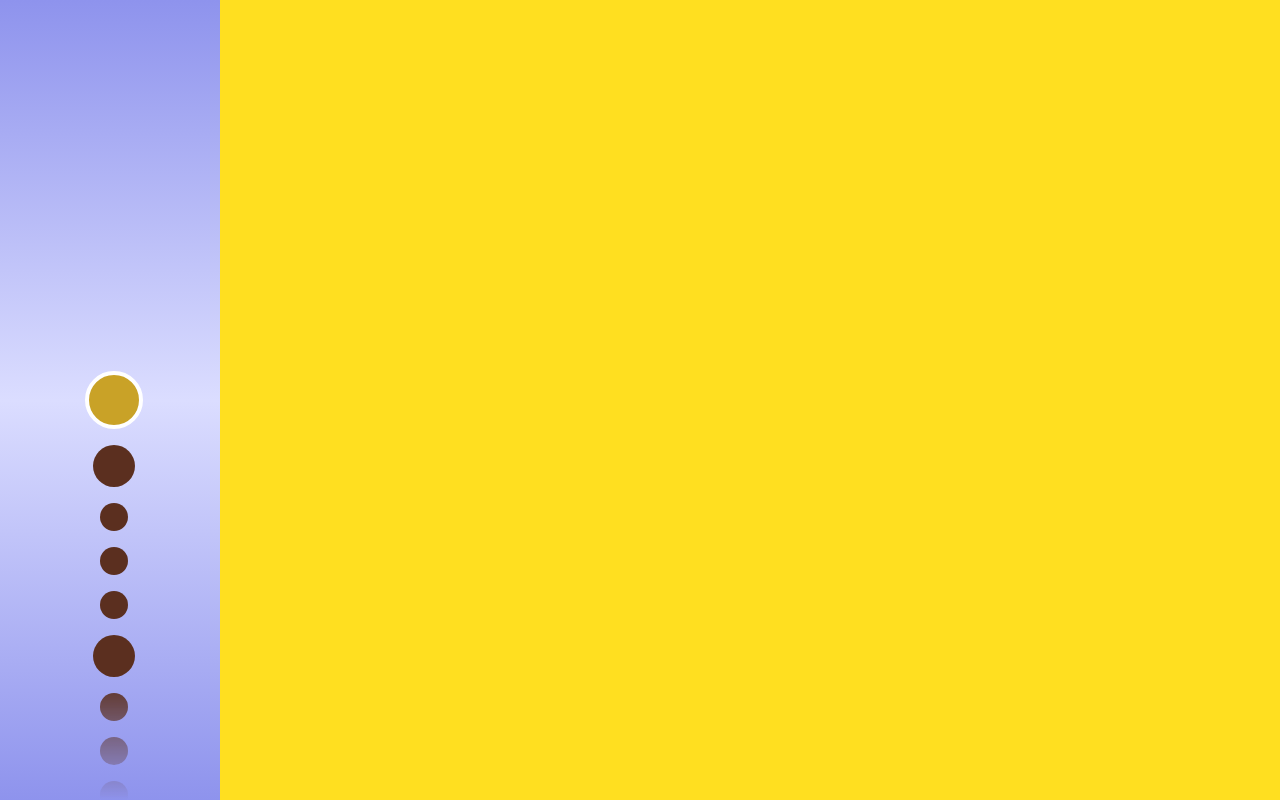
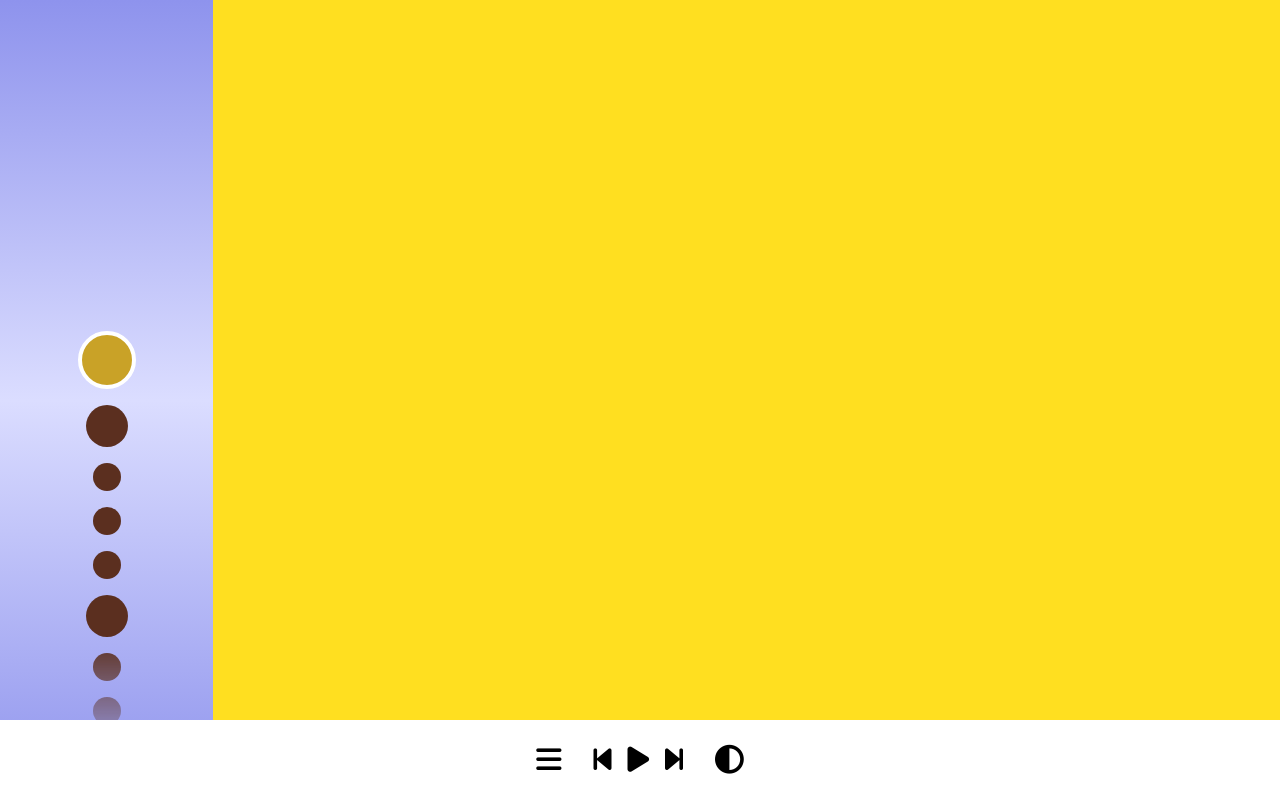
Before and after one commit to RenatoLois/terco, a website: page index.html in a window 1280 px wide. Drawn offline with nearby package versions, Linux system fonts and the light colour scheme; files that its build step writes are made by us from their sources.

Commit message:
control panel

```diff
--- a/css/style.css
+++ b/css/style.css
@@ -14,6 +14,9 @@
 
     --bg-color: linear-gradient(to bottom, #8e93ed, #dbddff, #8e93ed);
     --bg-color-dark: linear-gradient(to bottom, #060726, #414237, #060726);
+
+    --control-panel-bg-light: #fff;
+    --control-panel-bg-dark: #000;
   }
 
   body {
@@ -22,6 +25,10 @@
 
   body.dark {
     background-image: var(--bg-color-dark);
+  }
+
+  .main-container {
+    @apply h-[90vh];
   }
 
   .terco {
@@ -63,5 +70,15 @@
 
   .conta-p {
     @apply rounded-full h-(--conta-p-size) w-(--conta-p-size);
+
+  }
+
+  .control-panel {
+    height: 10vh;
+    @apply bg-(--control-panel-bg-light) text-black;
+  }
+
+  body.dark .control-panel {
+    @apply bg-(--control-panel-bg-dark) text-white;
   }
 }
--- a/index.html
+++ b/index.html
@@ -5,19 +5,14 @@
     <meta name="viewport" content="width=device-width, initial-scale=1">
     <title>Ter&ccedil;o</title>
     <link href="css/reset.css">
+    <link rel="stylesheet" href="https://cdnjs.cloudflare.com/ajax/libs/font-awesome/6.5.1/css/all.min.css">
     <link href="tailwind-css/minified/tailwind-minified.css" rel="stylesheet" type="text/css">
     <link href="css/styles.css" rel="stylesheet" type="text/css">
     <style>
     </style>
-
   </head>
-  <body class="flex items-center min-h-screen h-screen">
-    <div class="control-panel">
-      <button type="button"></button>
-      <button type="button"></button>
-      <button type="button"></button>
-
-    </div>
+  <body class="flex flex-col">
+    <div class="main-container flex items-center">
       <div class="terco overflow-y-hidden h-screen w-[20vw]">  <!-- terço -->
         <div class="flex flex-col gap-4 items-center w-full" id="terco-track">  <!-- track -->
           <div class="group item-container"><div class="item cruz peca-atual"></div></div>             <!-- Credo -->
@@ -82,9 +77,29 @@
           <div class="group item-container"><div class="item conta conta-p"></div></div>    <!-- Ave Maria -->
         </div>
       </div>
-    <div class="oracao bg-yellow-300 h-full w-full">
+      <div class="oracao bg-yellow-300 h-full w-full"></div>
+    </div>
+    <div class="control-panel flex justify-center items-center gap-8 z-50">
+      <button type="button">
+        <i class="fa-solid fa-bars transform hover:scale-115 duration-300 text-[1.8rem]"></i>
+      </button>
+
+      <div class="flex justify-center items-center gap-4">
+        <button type="button" onclick="pecaAnterior();">
+          <i class="fa-solid fa-backward-step transform hover:scale-115 duration-300 text-[1.8rem]"></i>
+        </button>
+        <button type="button" id="playPause">
+          <i class="fa-solid fa-play transform hover:scale-115 duration-300 text-[1.8rem]"></i>
+        </button>
+        <button type="button" onclick="pecaSeguinte();">
+          <i class="fa-solid fa-forward-step transform hover:scale-115 duration-300 text-[1.8rem]"></i>
+        </button>
       </div>
 
+      <button type="button" onclick="toggleDarkMode();">
+        <i class="fa-solid fa-circle-half-stroke transform hover:scale-115 duration-300 text-[1.8rem]"></i>
+      </button>
+    </div>
     <script src="script.js"></script>
   </body>
 </html>
--- a/script.js
+++ b/script.js
@@ -14,6 +14,7 @@ function pecaSeguinte() {
     atualIndex++;
     pecasTerco[atualIndex].firstElementChild.classList.toggle('peca-atual');
   }
+  centralizarPecaAtual();
 }
 
 function pecaAnterior() {
@@ -22,6 +23,7 @@ function pecaAnterior() {
     atualIndex--;
     pecasTerco[atualIndex].firstElementChild.classList.toggle('peca-atual');
   }
+  centralizarPecaAtual();
 }
 
 function toggleDarkMode() {
```
Also changed, not shown: tailwind-css/minified/tailwind-minified.css. Lines whose indentation alone changed are shown as unchanged.
